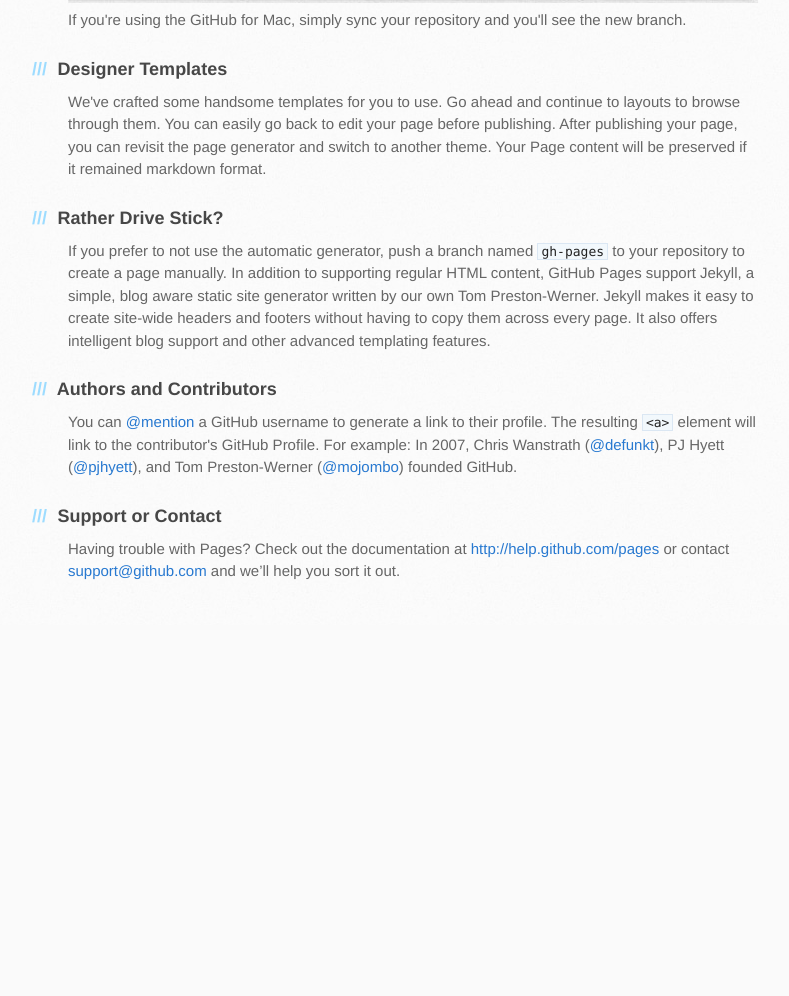
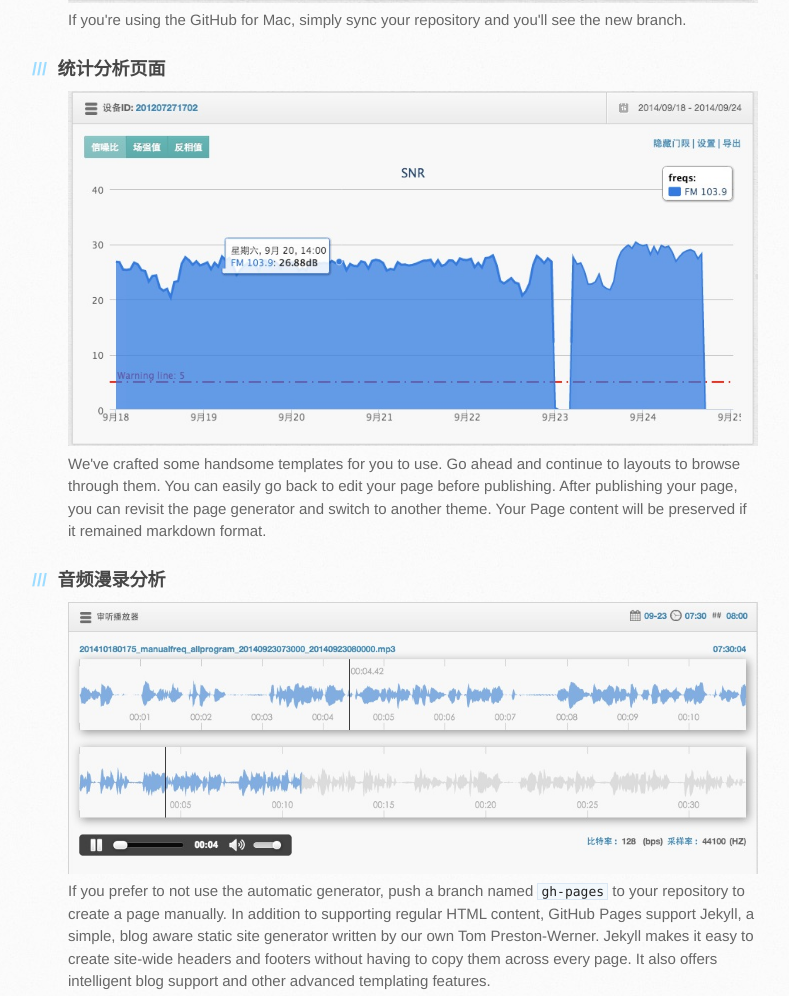
Before and after one commit to mydearxym/rsmonitor.github.io, a plain HTML site: page index.html in a window 1280 px wide. Shown: the part 960-1956 px from the top of the page, without its empty margins (102-891 px from the left). Before the commit the page ends 1585 px from the top, so only its background shows below. Drawn offline with Linux system fonts and the light colour scheme.

Commit message:
Update index.html

```diff
--- a/index.html
+++ b/index.html
@@ -38,13 +38,14 @@
 <p>If you're using the GitHub for Mac, simply sync your repository and you'll see the new branch.</p>
 
 <h3>
-<a name="designer-templates" class="anchor" href="#designer-templates"><span class="octicon octicon-link"></span></a>Designer Templates</h3>
+<a name="designer-templates" class="anchor" href="#designer-templates"><span class="octicon octicon-link"></span></a>统计分析页面</h3>
+<img src="/rsmonitor.github.io/images/analysis.jpeg" alt=""/>
 
 <p>We've crafted some handsome templates for you to use. Go ahead and continue to layouts to browse through them. You can easily go back to edit your page before publishing. After publishing your page, you can revisit the page generator and switch to another theme. Your Page content will be preserved if it remained markdown format.</p>
 
 <h3>
-<a name="rather-drive-stick" class="anchor" href="#rather-drive-stick"><span class="octicon octicon-link"></span></a>Rather Drive Stick?</h3>
-
+<a name="rather-drive-stick" class="anchor" href="#rather-drive-stick"><span class="octicon octicon-link"></span></a>音频漫录分析</h3>
+<img src="/rsmonitor.github.io/images/manlu.jpeg" alt=""/>
 <p>If you prefer to not use the automatic generator, push a branch named <code>gh-pages</code> to your repository to create a page manually. In addition to supporting regular HTML content, GitHub Pages support Jekyll, a simple, blog aware static site generator written by our own Tom Preston-Werner. Jekyll makes it easy to create site-wide headers and footers without having to copy them across every page. It also offers intelligent blog support and other advanced templating features.</p>
 
 <h3>
```
